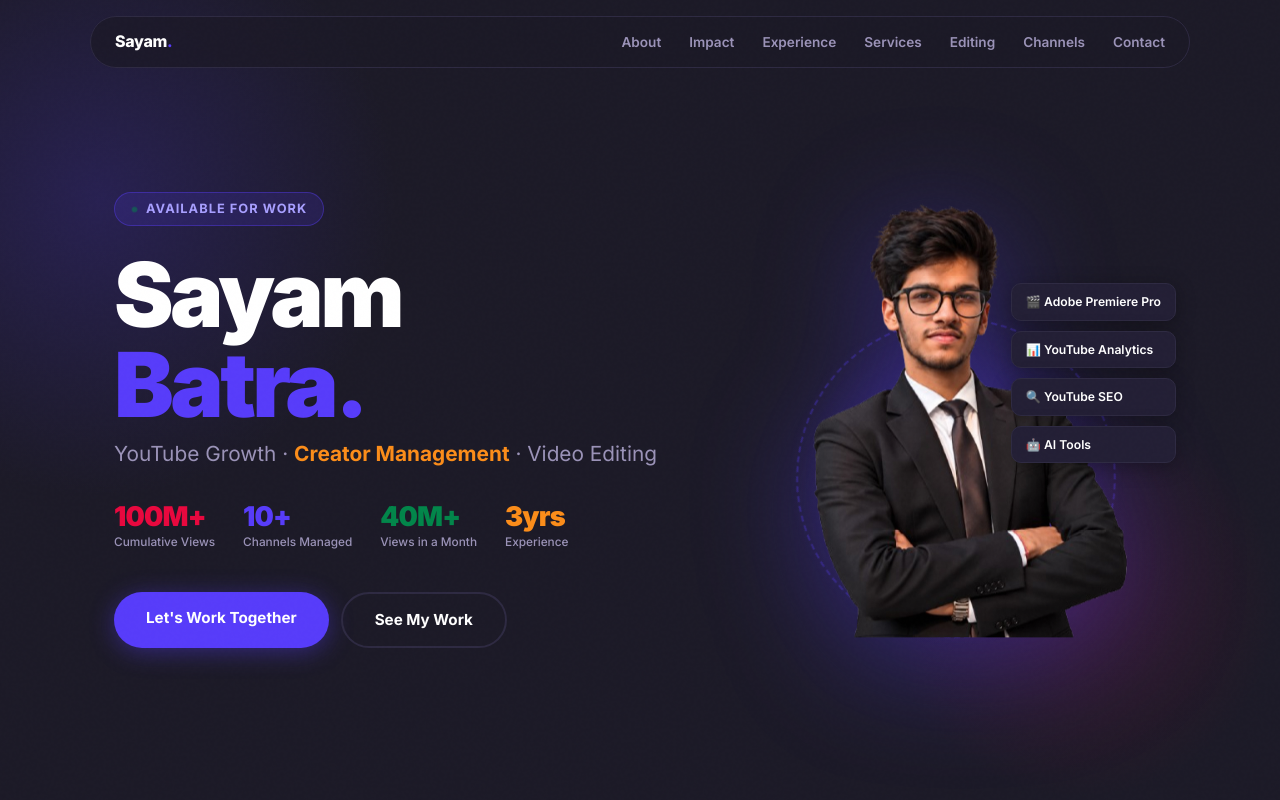
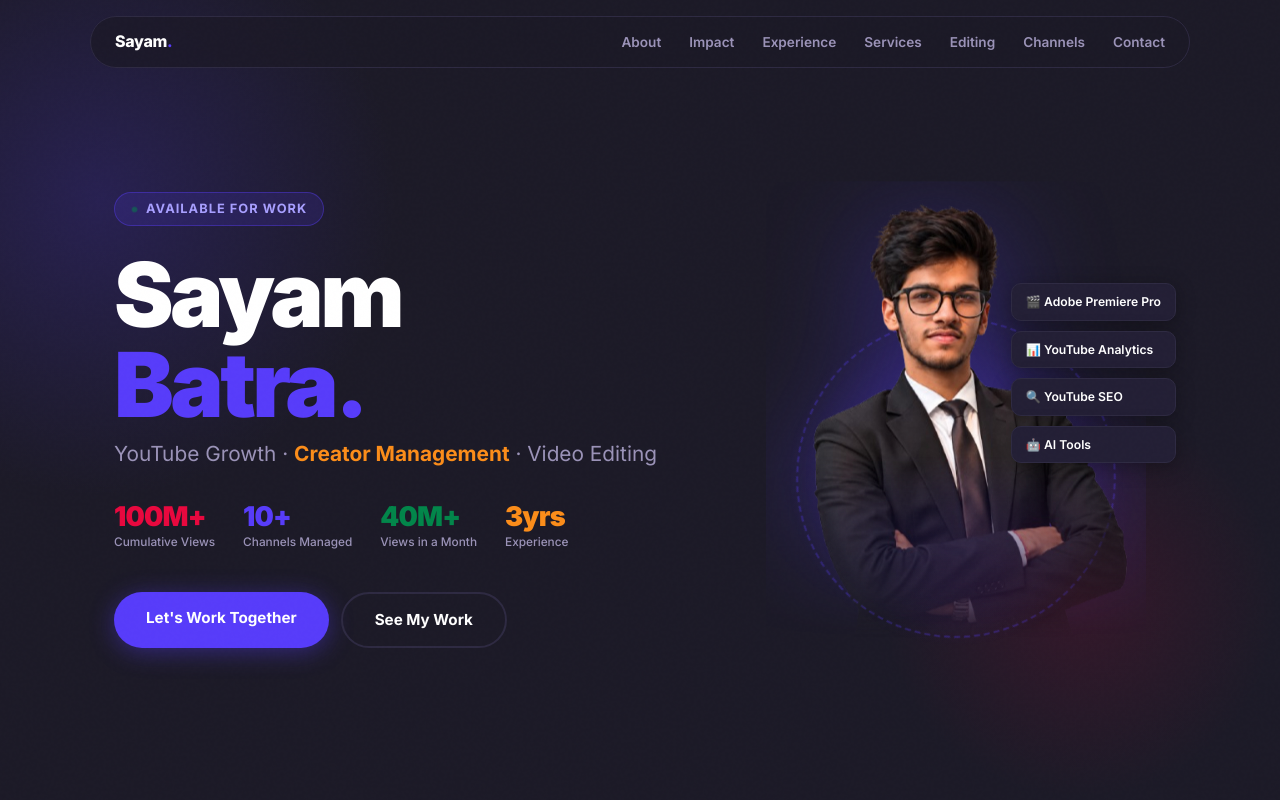
Before and after one commit to thesayambatra/sayam-portfolio, a React (Vite) app in the folder portfolio/: page / in a window 1280 px wide. Shown: the top 800 px of the page. Built offline with nearby package versions, Linux system fonts and the light colour scheme.

Commit message:
fade bottom of profile photo into bg

```diff
--- a/portfolio/src/components/Hero.css
+++ b/portfolio/src/components/Hero.css
@@ -154,6 +154,8 @@
   object-position: bottom;
   filter: drop-shadow(0 20px 60px rgba(87,60,250,0.4));
   animation: float-photo 5s ease-in-out infinite;
+  -webkit-mask-image: linear-gradient(to bottom, black 60%, transparent 100%);
+  mask-image: linear-gradient(to bottom, black 60%, transparent 100%);
 }
 
 @keyframes float-photo {
```
